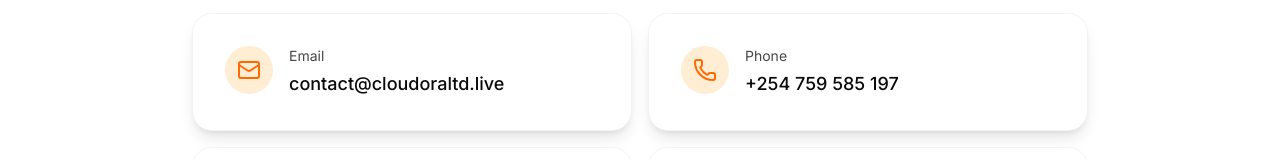
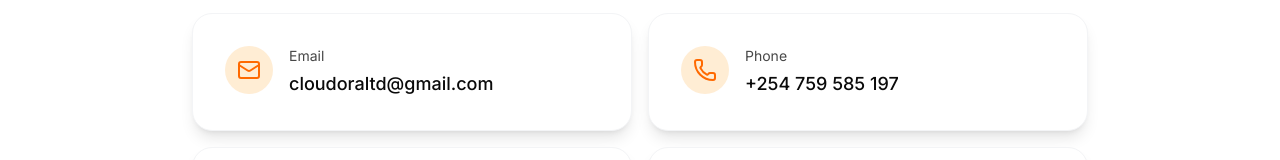
Before and after one commit to suiteivy/Cloudora-Website, a React (Vite) app in the folder frontend/: page / in a window 1280 px wide. Shown: the part 2999-3159 px from the top of the page. Built offline with nearby package versions, Linux system fonts and the light colour scheme; no server answers.

Commit message:
updtae the emain to cloudoraltd@gmail.com

```diff
--- a/frontend/src/components/Contacts.tsx
+++ b/frontend/src/components/Contacts.tsx
@@ -11,8 +11,8 @@ const Contacts = ({id, cardStyling}: PageProps) => {
     {
       icon: Mail,
       label: "Email",
-      value: "contact@cloudoraltd.live ",
-      link: "mailto:contact@cloudoraltd.live "
+      value: "cloudoraltd@gmail.com",
+      link: "mailto:cloudoraltd@gmail.com"
     },
     {
       icon: Phone,
```
